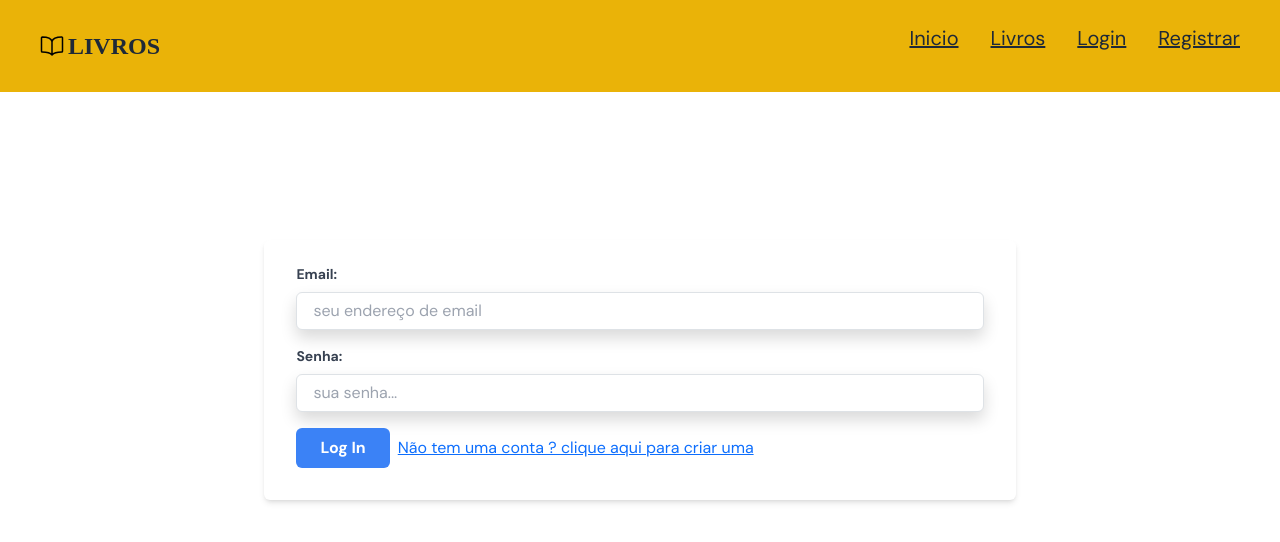
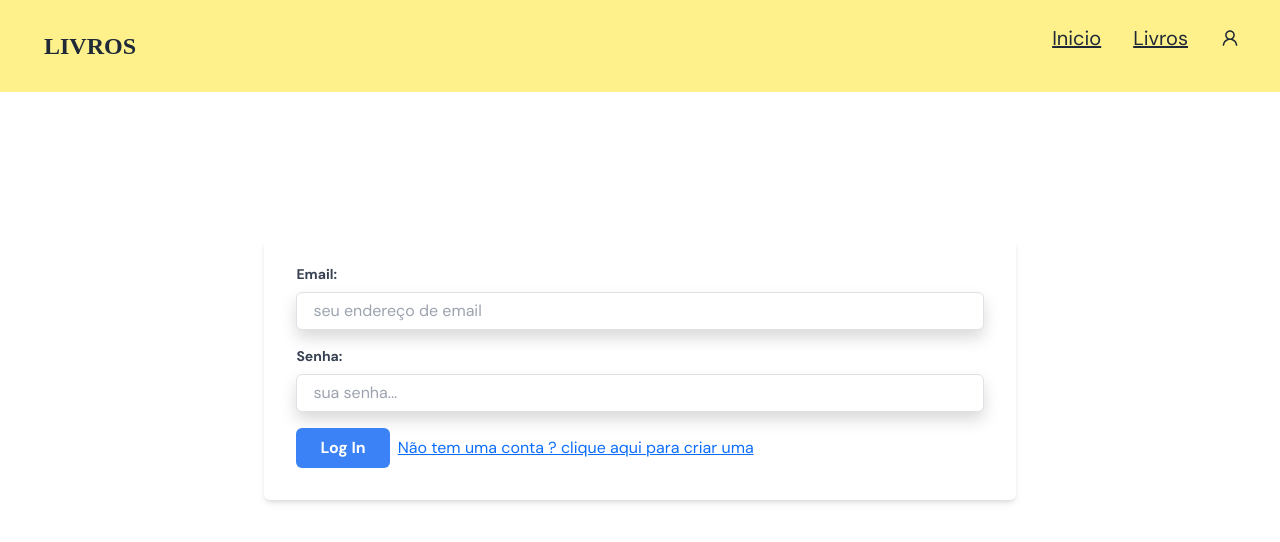
Before and after one commit to rogervalentim/study-mysql, a React (Vite) app in the folder web/: page /login in a window 1280 px wide. Shown: the top 542 px of the page. Built offline with nearby package versions, Linux system fonts and the light colour scheme.

Commit message:
add new changes

```diff
--- a/web/src/components/Card.jsx
+++ b/web/src/components/Card.jsx
@@ -1,13 +1,13 @@
 import React from "react";
 
 const Card = ({ book: { title, imgUrl, genre, price} }) =>  (
-    <div className="bg-white/5 bg-opacity-80 h-[400px] backdrop-blur-sm shadow  animate-slideup rounded-lg w-[200px] mt-[50px] shadow-inherit">
+    <div className="bg-white/5 bg-opacity-80 h-[400px] backdrop-blur-sm shadow cursor-pointer animate-slideup rounded-lg w-[200px] mt-[50px] shadow-inherit">
       <div className="flex justify-center">
-      <img className="w-[150px] mt-4 saturate-200" src={imgUrl} alt="image book" />
+      <img className="w-[150px] saturate-200" src={imgUrl} alt="image book" />
       </div>
       <div className="text-center ">
-      <p className="text-black font-semibold">{title}</p> <span>{genre}</span>
-      <h3 className="text-black font-bold">R${price}</h3>
+      <p className="text-gray-400 font-semibold">{title}</p> <span>{genre}</span>
+      <h3 className="text-gray-400 font-bold">R${price}</h3>
       <button className="w-[150px] mt[5px] h-[40px] text-black rounded bg-yellow-400 hover:bg-yellow-600">Comprar</button>
       </div>
     </div>
--- a/web/src/components/CarouselSection.jsx
+++ b/web/src/components/CarouselSection.jsx
@@ -9,16 +9,16 @@ const CarouselSection = () => {
   return (
     <Carousel slide={false}>
       <Carousel.Item>
-        <img className="d-block w-100 mt-3" src={Banner} alt="First slide" />
+        <img className="d-block w-100 h-[400px] mt-3" src={Banner} alt="First slide" />
       </Carousel.Item>
       <Carousel.Item>
-        <img className="d-block w-100 mt-3" src={Banner2} alt="Second slide" />
+        <img className="d-block w-100 h-[400px] mt-3" src={Banner2} alt="Second slide" />
       </Carousel.Item>
       <Carousel.Item>
-        <img className="d-block w-100 mt-3" src={Banner3} alt="Third slide" />
+        <img className="d-block w-100 h-[400px] mt-3" src={Banner3} alt="Third slide" />
       </Carousel.Item>
       <Carousel.Item>
-        <img className="d-block w-100 mt-3" src={Banner4} alt="Third slide" />
+        <img className="d-block w-100 h-[400px] mt-3" src={Banner4} alt="Third slide" />
       </Carousel.Item>
     </Carousel>
   );
--- a/web/src/components/Navbar.jsx
+++ b/web/src/components/Navbar.jsx
@@ -2,6 +2,8 @@ import { useState } from "react";
 
 import { GiHamburgerMenu } from "react-icons/gi";
 import { GrClose } from "react-icons/gr";
+
+import { AiOutlineUser } from "react-icons/ai";
 
 import { Link } from "react-router-dom";
 
@@ -9,7 +11,7 @@ const Navbar = () => {
   const [open, setOpen] = useState(false);
   return (
     <nav className="shadow-md w-full h-[80px] z-10 fixed top-0 left-0">
-      <div className="md:flex justify-between bg-yellow-500 py-4 md:px-10 px-7">
+      <div className="md:flex justify-between bg-yellow-200 py-4 md:px-10 px-7">
         <div className="font-bold text-2xl cursor-pointer flex items-center font-[Poppins] text-gray-800">
           <span className="text-black mr-1 pt-2">
             <ion-icon name="book-outline"></ion-icon>
@@ -23,7 +25,7 @@ const Navbar = () => {
           {open ? <GrClose /> : <GiHamburgerMenu />}
         </div>
         <ul
-          className={`md:flex md:items-center md:pb-0 pb-12  absolute md:static bg-yellow-500 md:z-auto z-[-1] left-0 w-full md:w-auto md:pl-0 pl-9 transition-all duration-500 ease-in ${
+          className={`md:flex md:items-center md:pb-0 pb-12  absolute md:static bg-yellow-200 md:z-auto z-[-1] left-0 w-full md:w-auto md:pl-0 pl-9 transition-all duration-500 ease-in ${
             open ? "top-20" : "top-[-480px]"
           }`}
         >
@@ -48,15 +50,7 @@ const Navbar = () => {
               className="text-gray-800 hover:text-gray-400 duration-500"
               to="/login"
             >
-              Login
-            </Link>
-          </li>
-          <li className="md:ml-8 text-xl md:my-0 my-7 ">
-            <Link
-              className="text-gray-800 hover:text-gray-400 duration-500"
-              to="/registrar"
-            >
-              Registrar
+              <AiOutlineUser />
             </Link>
           </li>
         </ul>
--- a/web/src/pages/Home.jsx
+++ b/web/src/pages/Home.jsx
@@ -7,10 +7,10 @@ import { data, images } from "../constants";
 
 const Home = () => {
   return (
-    <section className="mt-[70px]">
+    <section className="mt-[70px] bg-black">
       <CarouselSection />
-      <h1 className="text-black text-2xl saturate-200 font-semibold mx-9 mt-[50px]">Os Mais vendidos</h1>
-      <div className="sm:grid grid-cols-2">
+      <h1 className="text-gray-200 text-2xl saturate-200 font-semibold mx-9 mt-[50px]">Os Mais vendidos</h1>
+      <div className="grid gap-4 grid-cols-3 grid-rows-3">
       {data.booksBestSelling.map(
         (book) => <Card key={book.title} book={book} />
       )}
```
